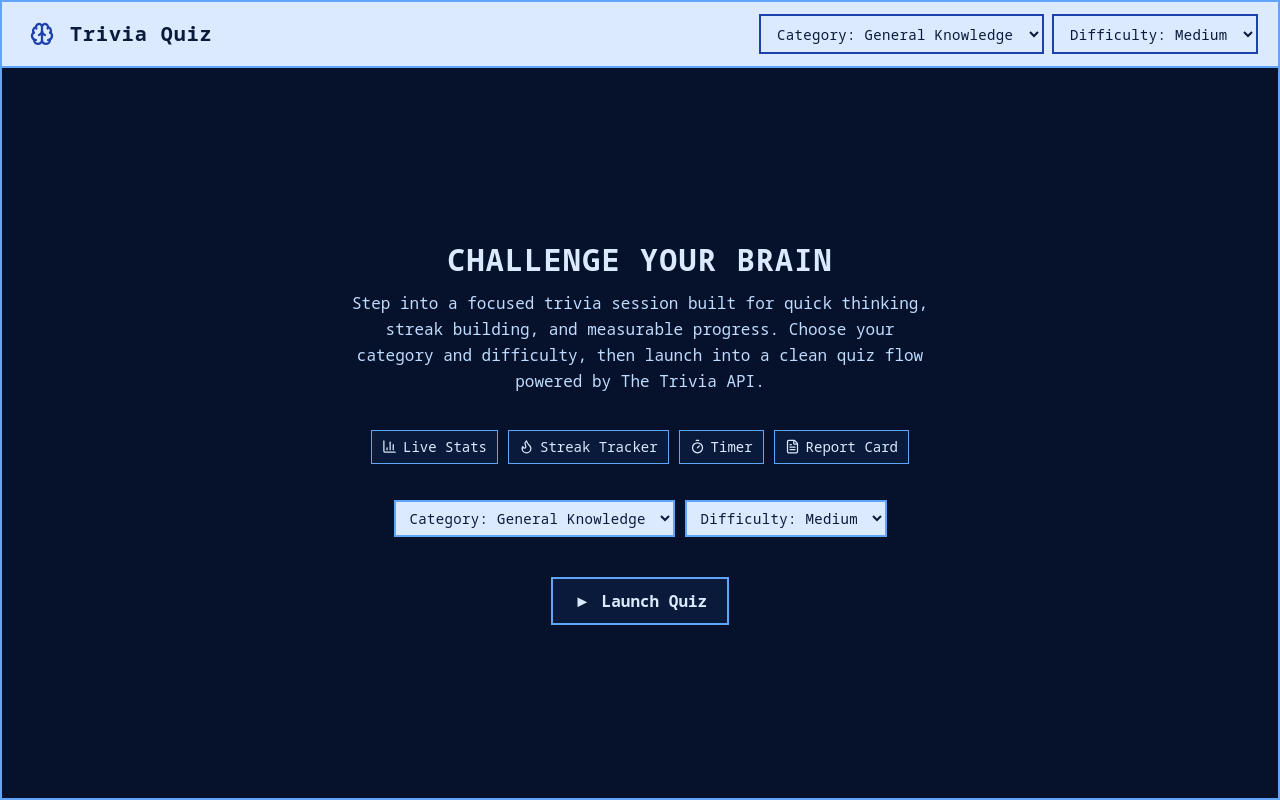
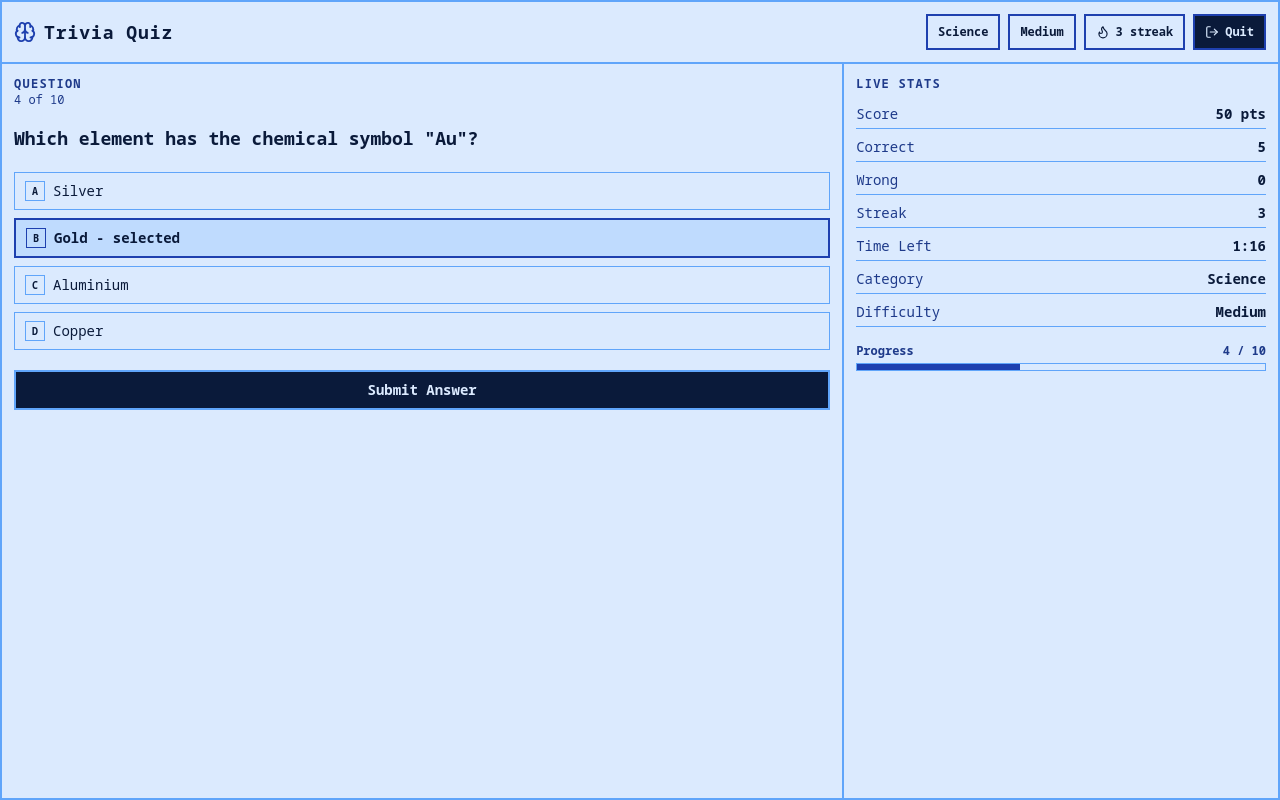
Before and after one commit to Ammar-Taha/trivia-quiz, a React (Vite) app: page / in a window 1280 px wide. Built offline with nearby package versions, Linux system fonts and the light colour scheme.

Commit message:
feat(quiz): build static quiz view

```diff
--- a/src/App.tsx
+++ b/src/App.tsx
@@ -4,7 +4,7 @@ import Quiz from "./views/quiz/Quiz";
 import Results from "./views/results/Results";
 
 function App() {
-  const [view] = useState<"start" | "quiz" | "results">("start");
+  const [view] = useState<"start" | "quiz" | "results">("quiz");
 
   // Simple State-based routing
   switch (view) {
--- /dev/null
+++ b/src/views/quiz/Header.tsx
@@ -0,0 +1,33 @@
+import { Brain, Flame, LogOut } from "lucide-react";
+
+export default function Header() {
+  return (
+    <header className="flex flex-col gap-3 border-b-2 border-[var(--color-accent)] bg-[var(--color-surface)] px-3 py-3 text-[var(--color-ink)] md:flex-row md:items-center md:justify-between">
+      <div className="flex items-center gap-2">
+        <Brain size={22} className="text-[var(--color-danger-hover)]" />
+        <p className="text-lg font-bold tracking-[0.06rem]">Trivia Quiz</p>
+      </div>
+
+      <div className="flex flex-wrap items-center justify-center gap-2 md:justify-end">
+        <span className="inline-flex h-9 items-center border-2 border-[var(--color-danger-hover)] bg-[var(--color-surface)] px-2.5 text-xs font-semibold text-[var(--color-ink)]">
+          Science
+        </span>
+        <span className="inline-flex h-9 items-center border-2 border-[var(--color-danger-hover)] bg-[var(--color-surface)] px-2.5 text-xs font-semibold text-[var(--color-ink)]">
+          Medium
+        </span>
+
+        <span className="inline-flex h-9 items-center gap-1.5 border-2 border-[var(--color-danger-hover)] bg-[var(--color-surface)] px-2.5 text-xs font-semibold text-[var(--color-ink)]">
+          <Flame size={14} />3 streak
+        </span>
+
+        <button
+          type="button"
+          className="inline-flex h-9 items-center gap-1.5 border-2 border-[var(--color-danger-hover)] bg-[var(--color-ink)] px-2.5 text-xs font-semibold text-[var(--color-surface)] transition-colors duration-200 hover:bg-[var(--color-danger-hover)]"
+        >
+          <LogOut size={14} />
+          Quit
+        </button>
+      </div>
+    </header>
+  );
+}
--- /dev/null
+++ b/src/views/quiz/LiveStats.tsx
@@ -0,0 +1,73 @@
+export default function LiveStats() {
+  const currentQuestion = 4;
+  const totalQuestions = 10;
+  const progressPercent = (currentQuestion / totalQuestions) * 100;
+
+  return (
+    <aside
+      aria-labelledby="live-stats-heading"
+      className="w-full p-3 text-[var(--color-ink)] lg:w-[34%]"
+    >
+      <h2
+        id="live-stats-heading"
+        className="mb-3 text-xs font-semibold uppercase tracking-[0.08rem] text-[var(--color-muted)]"
+      >
+        Live Stats
+      </h2>
+
+      <dl className="space-y-2 text-sm">
+        <div className="flex items-center justify-between border-b border-[var(--color-accent)] pb-1">
+          <dt className="text-[var(--color-muted)]">Score</dt>
+          <dd className="font-semibold">50 pts</dd>
+        </div>
+        <div className="flex items-center justify-between border-b border-[var(--color-accent)] pb-1">
+          <dt className="text-[var(--color-muted)]">Correct</dt>
+          <dd className="font-semibold">5</dd>
+        </div>
+        <div className="flex items-center justify-between border-b border-[var(--color-accent)] pb-1">
+          <dt className="text-[var(--color-muted)]">Wrong</dt>
+          <dd className="font-semibold">0</dd>
+        </div>
+        <div className="flex items-center justify-between border-b border-[var(--color-accent)] pb-1">
+          <dt className="text-[var(--color-muted)]">Streak</dt>
+          <dd className="font-semibold">3</dd>
+        </div>
+        <div className="flex items-center justify-between border-b border-[var(--color-accent)] pb-1">
+          <dt className="text-[var(--color-muted)]">Time Left</dt>
+          <dd className="font-semibold">1:16</dd>
+        </div>
+        <div className="flex items-center justify-between border-b border-[var(--color-accent)] pb-1">
+          <dt className="text-[var(--color-muted)]">Category</dt>
+          <dd className="font-semibold">Science</dd>
+        </div>
+        <div className="flex items-center justify-between border-b border-[var(--color-accent)] pb-1">
+          <dt className="text-[var(--color-muted)]">Difficulty</dt>
+          <dd className="font-semibold">Medium</dd>
+        </div>
+      </dl>
+
+      <div className="mt-4" aria-labelledby="progress-label">
+        <div className="mb-1 flex items-center justify-between text-xs font-semibold text-[var(--color-muted)]">
+          <span id="progress-label">Progress</span>
+          <output aria-live="polite">
+            {currentQuestion} / {totalQuestions}
+          </output>
+        </div>
+        <div
+          role="progressbar"
+          aria-labelledby="progress-label"
+          aria-valuemin={0}
+          aria-valuemax={totalQuestions}
+          aria-valuenow={currentQuestion}
+          aria-valuetext={`${progressPercent}% complete`}
+          className="h-2 w-full border border-[var(--color-accent)] bg-[var(--color-surface)]"
+        >
+          <div
+            className="h-full bg-[var(--color-danger-hover)]"
+            style={{ width: `${progressPercent}%` }}
+          />
+        </div>
+      </div>
+    </aside>
+  );
+}
--- /dev/null
+++ b/src/views/quiz/Question.tsx
@@ -0,0 +1,63 @@
+export default function Question() {
+  return (
+    <section className="flex flex-1 flex-col border-b-2 border-[var(--color-accent)] p-3 text-[var(--color-ink)] lg:border-b-0 lg:border-r-2">
+      <p className="text-xs font-semibold uppercase tracking-[0.08rem] text-[var(--color-muted)]">
+        Question
+      </p>
+      <p className="mb-4 text-xs text-[var(--color-muted)]">4 of 10</p>
+
+      <h2 className="mb-5 text-base font-semibold sm:text-lg">
+        Which element has the chemical symbol &quot;Au&quot;?
+      </h2>
+
+      <div className="space-y-2">
+        <button
+          type="button"
+          className="flex w-full items-center gap-2 border border-[var(--color-accent)] bg-[var(--color-surface)] px-2.5 py-2 text-left text-sm text-[var(--color-ink)]"
+        >
+          <span className="inline-flex h-5 w-5 items-center justify-center border border-[var(--color-accent)] text-[10px] font-bold">
+            A
+          </span>
+          Silver
+        </button>
+
+        <button
+          type="button"
+          className="flex w-full items-center gap-2 border-2 border-[var(--color-danger-hover)] bg-[var(--color-surface-hover)] px-2.5 py-2 text-left text-sm font-semibold text-[var(--color-ink)]"
+        >
+          <span className="inline-flex h-5 w-5 items-center justify-center border border-[var(--color-danger-hover)] text-[10px] font-bold">
+            B
+          </span>
+          Gold - selected
+        </button>
+
+        <button
+          type="button"
+          className="flex w-full items-center gap-2 border border-[var(--color-accent)] bg-[var(--color-surface)] px-2.5 py-2 text-left text-sm text-[var(--color-ink)]"
+        >
+          <span className="inline-flex h-5 w-5 items-center justify-center border border-[var(--color-accent)] text-[10px] font-bold">
+            C
+          </span>
+          Aluminium
+        </button>
+
+        <button
+          type="button"
+          className="flex w-full items-center gap-2 border border-[var(--color-accent)] bg-[var(--color-surface)] px-2.5 py-2 text-left text-sm text-[var(--color-ink)]"
+        >
+          <span className="inline-flex h-5 w-5 items-center justify-center border border-[var(--color-accent)] text-[10px] font-bold">
+            D
+          </span>
+          Copper
+        </button>
+      </div>
+
+      <button
+        type="button"
+        className="mt-5 border-2 border-[var(--color-accent)] bg-[var(--color-ink)] px-4 py-2 text-sm font-semibold text-[var(--color-surface)] transition-colors duration-200 hover:bg-[var(--color-danger-hover)]"
+      >
+        Submit Answer
+      </button>
+    </section>
+  );
+}
--- a/src/views/quiz/Quiz.tsx
+++ b/src/views/quiz/Quiz.tsx
@@ -1,8 +1,16 @@
+import Header from "./Header";
+import LiveStats from "./LiveStats";
+import Question from "./Question";
+
 export default function Quiz() {
   return (
-    <main className="flex min-h-screen w-full items-center justify-center bg-[var(--color-surface)] p-4 text-[var(--color-ink)]">
-      <section className="flex min-h-screen w-full items-center justify-center border-2 border-[var(--color-accent)] bg-[var(--color-canvas)] text-[var(--color-surface)]">
-        <h1 className="text-2xl font-bold uppercase tracking-[0.08rem]">Quiz View</h1>
+    <main className="min-h-screen w-full bg-[var(--color-surface)] text-[var(--color-ink)]">
+      <section className="flex min-h-screen w-full flex-col border-2 border-[var(--color-accent)] bg-[var(--color-canvas)] text-[var(--color-surface)]">
+        <Header />
+        <div className="flex flex-1 flex-col bg-[var(--color-surface)] lg:flex-row">
+          <Question />
+          <LiveStats />
+        </div>
       </section>
     </main>
   );
```
